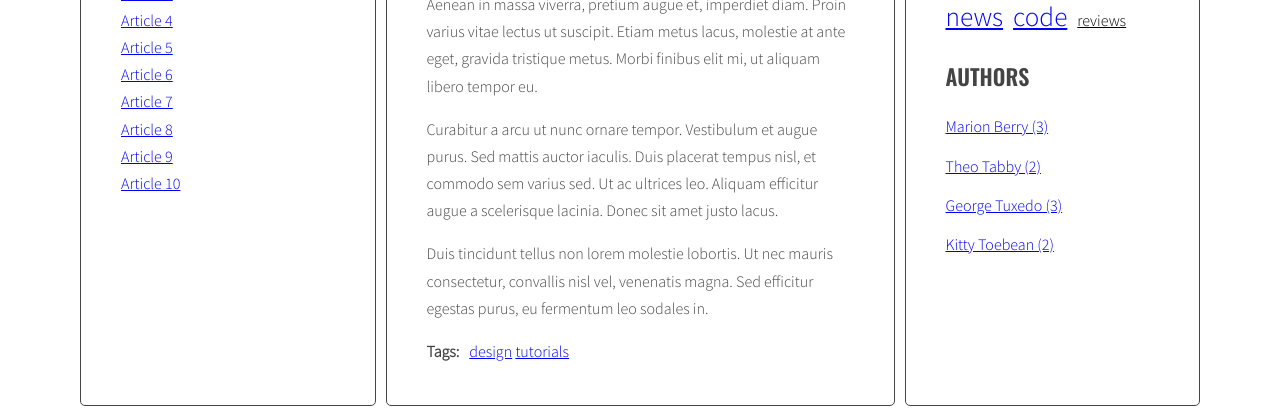
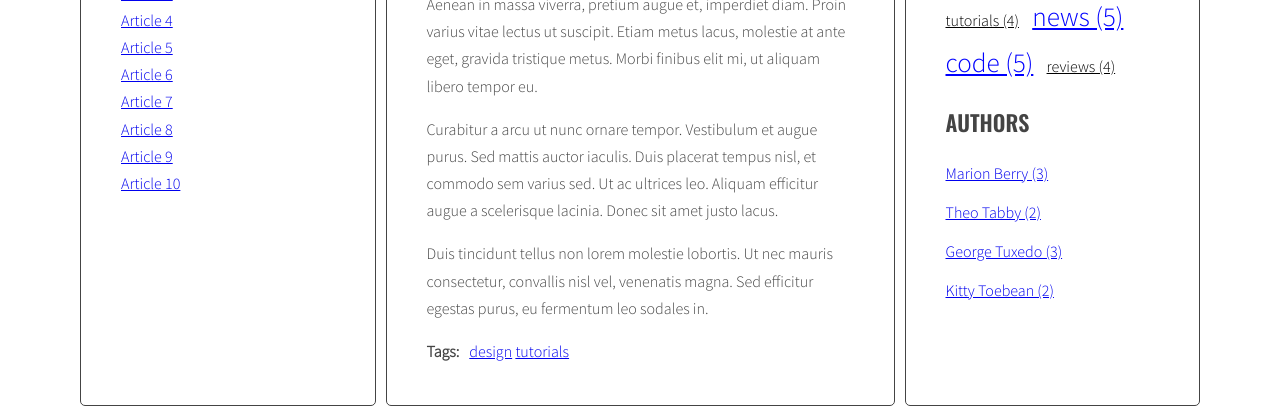
Before and after one commit to szczepaniktom/javascript-blog, a website: page index.html in a window 1280 px wide. Shown: the part 433-847 px from the top of the page. Drawn offline with nearby package versions, Linux system fonts and the light colour scheme.

Commit message:
Add Handlebars of the project

```diff
--- a/index.html
+++ b/index.html
@@ -188,6 +188,32 @@
               </main>
             </div>
           </div>
+
+          <script id="template-article-link" type="text/x-handlebars-template">
+            <li><a href="#{{ id }}"><span>{{ title }}</span></a></li>
+          </script>
+
+          <script id="template-tag-link" type="text/x-handlebars-template">
+            <li><a href="#tag-{{ tag }}"><span>{{ tag }}</span></a></li>
+          </script>
+
+          <script id="template-author-link" type="text/x-handlebars-template">
+            <li><a href="#author-{{ author }}">{{author}}</a></li>
+          </script>
+
+          <script id="template-tag-cloud-link" type="text/x-handlebars-template">
+            {{#each tags}}
+                <li><a href="#tag-{{tag}}" class="{{className}}">{{tag}} ({{count}})</a></li>
+            {{/each}}
+        </script>
+
+        <script id="template-author-list" type="text/x-handlebars-template">
+            {{#each authors}}
+              <li><a href="#author-{{name}}">{{name}} ({{count}})</a></li>
+            {{/each}}
+        </script>
+
+          <script src="https://cdnjs.cloudflare.com/ajax/libs/handlebars.js/4.1.0/handlebars.min.js"></script>
           <script src="js/script.js"></script>
     </body>
 </html>
--- a/js/script.js
+++ b/js/script.js
@@ -1,3 +1,10 @@
+const templates = {
+  articleLink: Handlebars.compile(document.querySelector('#template-article-link').innerHTML),
+  tagLink: Handlebars.compile(document.querySelector('#template-tag-link').innerHTML),
+  authorLink: Handlebars.compile(document.querySelector('#template-author-link').innerHTML),
+  tagCloudLink: Handlebars.compile(document.querySelector('#template-tag-cloud-link').innerHTML),
+  authorList: Handlebars.compile(document.querySelector('#template-author-list').innerHTML),
+}
 const optArticleSelector = '.post',
   optTitleSelector = '.post-title',
   optTitleListSelector = '.titles',
@@ -16,7 +23,9 @@ function generateTitleLinks(customSelector = ''){
   for (let article of articles) {
     const articleId = article.getAttribute('id');
     const articleTitle = article.querySelector(optTitleSelector).innerText;
-    const linkHTML = '<li><a href="#' + articleId + '"><span>' + articleTitle + '</span></a></li>';
+
+    const linkHTMLData = {id: articleId, title: articleTitle};
+    const linkHTML = templates.articleLink(linkHTMLData);
     html = html + linkHTML;
   }
   titleList.innerHTML = html;
@@ -83,7 +92,7 @@ function generateTags(){
     const articleTags = article.getAttribute('data-tags');
     const articleTagsArray = articleTags.split(' ');
   for(let tag of articleTagsArray){
-    const linkHTML = '<li><a href="#tag-' + tag + '"><span>' + tag + '</span></a></li> ';
+    const linkHTML = templates.tagLink({tag: tag});
     html += linkHTML;
     if(!allTags[tag]) {
     allTags[tag] = 1;
@@ -95,14 +104,18 @@ function generateTags(){
   titleList.innerHTML = html;
   }
   const tagsParams = calculateTagsParams(allTags);
-  let allTagsHTML = '';
+  const allTagsData = {tags: []};
   for(let tag in allTags){
     const tagClass = calculateTagClass(allTags[tag], tagsParams);
     const tagLinkHTML = '<li><a href="#tag-' + tag + '" class="' + tagClass + '">' + tag + '</a></li>';
-    allTagsHTML += tagLinkHTML;
+    allTagsData.tags.push({
+      tag: tag,
+      count: allTags[tag],
+      className: calculateTagClass(allTags[tag], tagsParams)
+    });
   }
     const tagList = document.querySelector(optTagsListSelector);
-    tagList.innerHTML = allTagsHTML;
+    tagList.innerHTML = templates.tagCloudLink(allTagsData);
 }
 
 
@@ -138,27 +151,30 @@ function tagClickHandler (event){
 function generateAuthors (){
   let allAuthors = {};
   const articles = document.querySelectorAll(optArticleSelector);
+
   for(let article of articles){
+    const articleAuthor = article.getAttribute('data-author');
     const titleList = article.querySelector(optArticleAuthorsSelector);
-    let html = '';
-    const articleAuthor = article.getAttribute('data-author');
-    const linkHTML = '<a href="#author-' + articleAuthor + '"><span>By ' + articleAuthor + '</span></a> ';
-    html += linkHTML;
+    const linkHTML = templates.authorLink({author: articleAuthor});
+    titleList.innerHTML = linkHTML;
+
     if (!allAuthors[articleAuthor]) {
       allAuthors[articleAuthor] = 1;
     } else {
       allAuthors[articleAuthor]++;
     }
-    titleList.innerHTML = html;
   }
   const authorList = document.querySelector(optAuthorsListSelector);
-  let allAuthorsHTML = '';
+  const allAuthorsData = {authors: []};
 
   for (let author in allAuthors) {
-    allAuthorsHTML += '<li><a href="#author-' + author + '">' + author + ' (' + allAuthors[author] + ')</a></li>';
+    allAuthorsData.authors.push({
+      name: author,
+      count: allAuthors[author]
+    });
   }
 
-  authorList.innerHTML = allAuthorsHTML;
+  authorList.innerHTML = templates.authorList(allAuthorsData);
 }
 
 function addClickListenersToAuthors() {
--- a/sass/style.scss
+++ b/sass/style.scss
@@ -118,6 +118,9 @@ body {
     margin: 0 10px 0 0;
   }
 }
+
+/*Tag*/
+
 .tags.list li {
   display: inline-block;
   margin-right: 10px;
```
Also changed, not shown: css/style.css, 1 other file.
